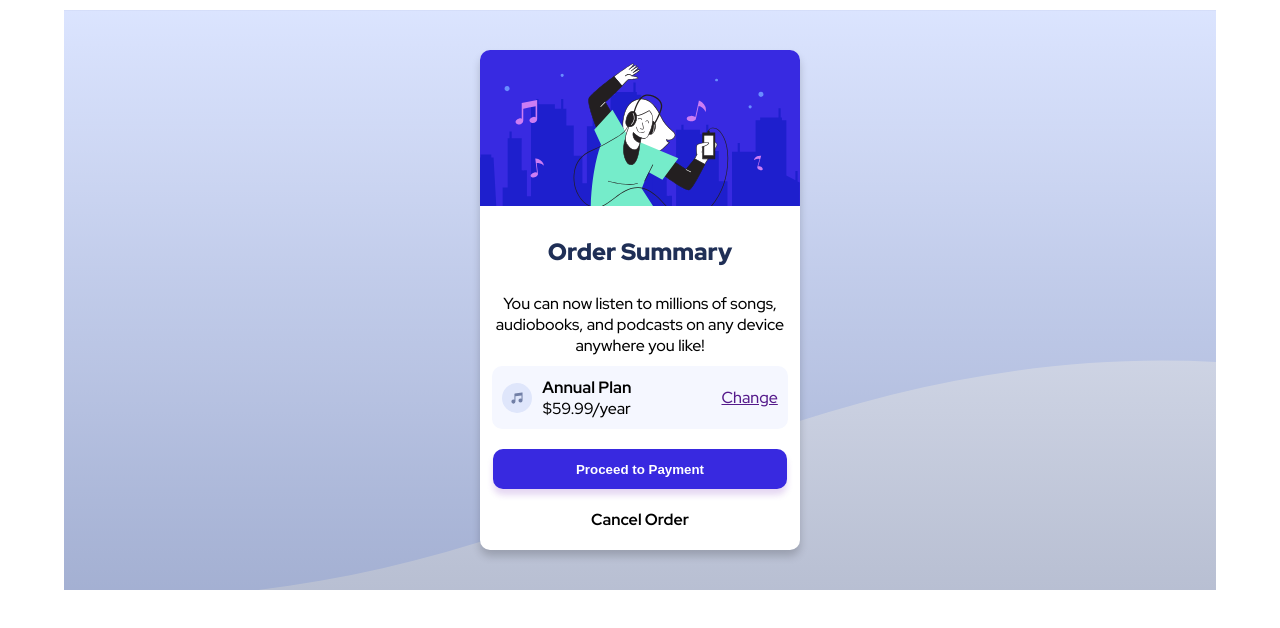
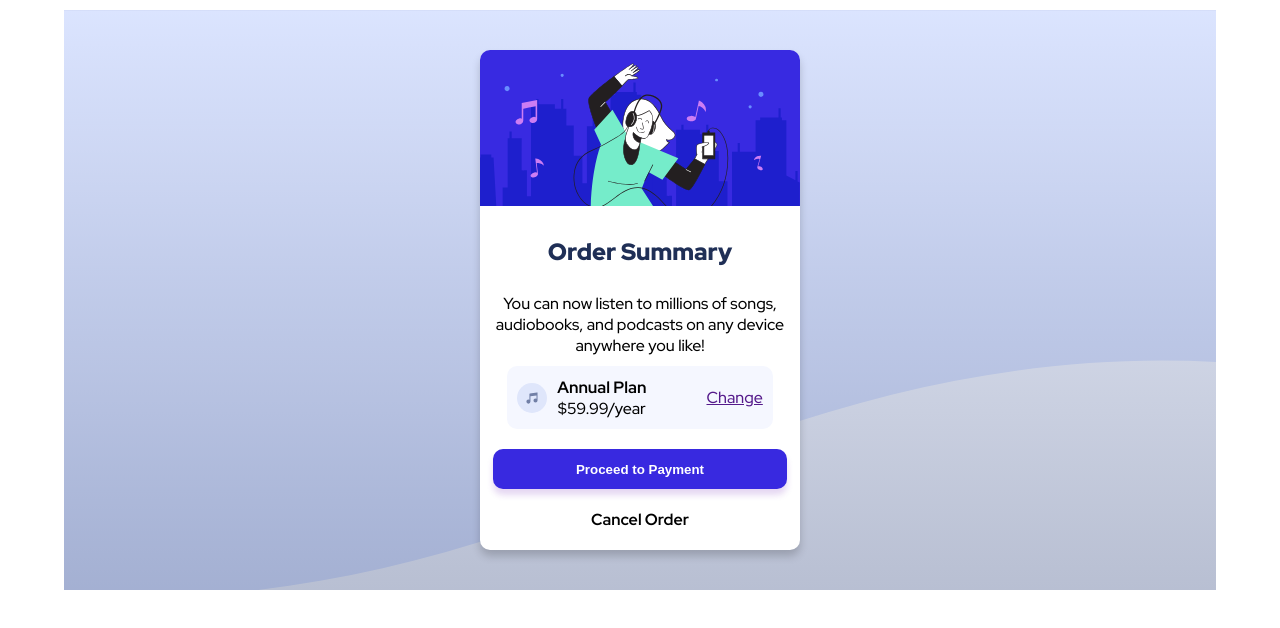
Before and after one commit to garang-deng/Order-summary-component, a plain HTML site: page index.html in a window 1280 px wide. Drawn offline with Linux system fonts and the light colour scheme.

Commit message:
Update styles.css

```diff
--- a/styles.css
+++ b/styles.css
@@ -71,10 +71,10 @@ p {
   display: flex;
   justify-content: center;
   align-items: center;
-  margin-right: 50px;
 }
 .yearly-price span {
   display: block;
+  margin-right: 30px;
   margin-left: 10px;
 }
 .yearly-price span:first-child {
@@ -89,8 +89,7 @@ p {
   width: 30px;
 }
 .price a {
-  display: block;
-  margin-left: 40px;
+  margin-left: 30px;
 }
 .price a:hover {
   text-decoration: none;
```
